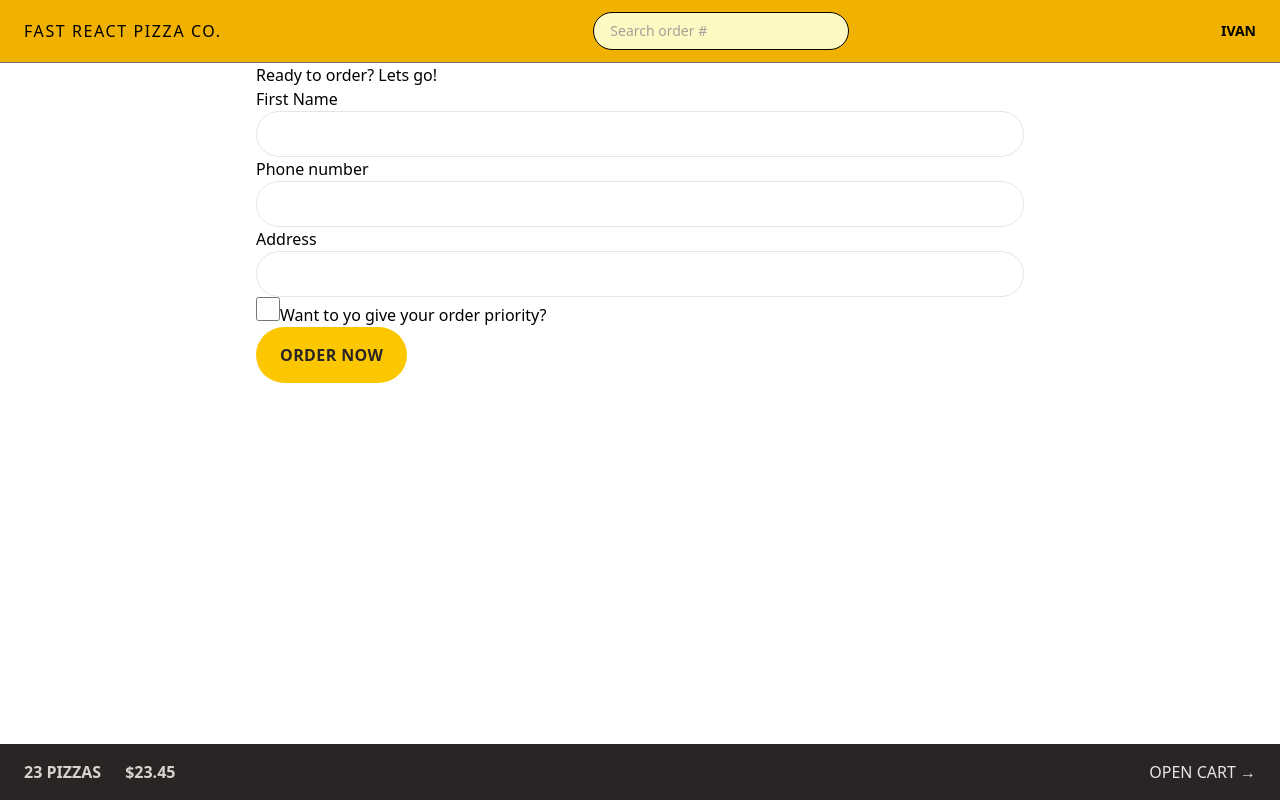
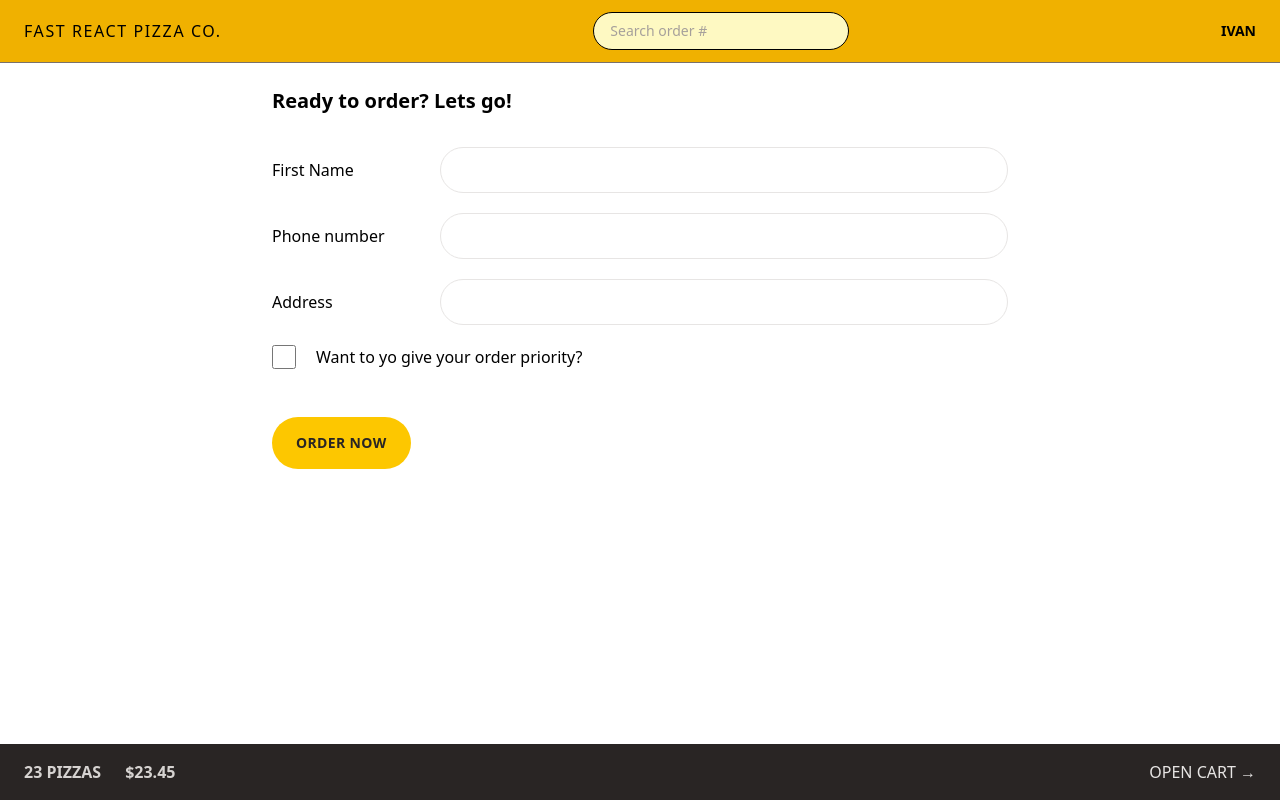
Before and after one commit to ivantxo/18_fast_react_pizza, a React (Vite) app: page /order/new in a window 1280 px wide. Built offline with nearby package versions, Linux system fonts and the light colour scheme.

Commit message:
Styling the order form

```diff
--- a/src/features/order/CreateOrder.jsx
+++ b/src/features/order/CreateOrder.jsx
@@ -41,32 +41,41 @@
   const cart = fakeCart;
 
   return (
-    <div>
-      <h2>Ready to order? Lets go!</h2>
+    <div className="px-4 py-6">
+      <h2 className="mb-8 text-xl font-semibold">Ready to order? Lets go!</h2>
 
       {/* <Form method="POST" action="/order/new"> */}
       <Form method="POST">
-        <div>
-          <label>First Name</label>
-          <input type="text" name="customer" className="input" required />
+        <div className="mb-5 flex flex-col gap-2 sm:flex-row sm:items-center">
+          <label className="sm:basis-40">First Name</label>
+          <input type="text" name="customer" className="input grow" required />
         </div>
 
-        <div>
-          <label>Phone number</label>
-          <div>
-            <input type="tel" name="phone" className="input" required />
-          </div>
-          {formErrors?.phone && <p>{formErrors.phone}</p>}
-        </div>
-
-        <div>
-          <label>Address</label>
-          <div>
-            <input type="text" name="address" required className="input" />
+        <div className="mb-5 flex flex-col gap-2 sm:flex-row sm:items-center">
+          <label className="sm:basis-40">Phone number</label>
+          <div className="grow">
+            <input type="tel" name="phone" className="input w-full" required />
+            {formErrors?.phone && (
+              <p className="mt-2 rounded-md bg-red-100 p-2 text-xs text-red-700">
+                {formErrors.phone}
+              </p>
+            )}
           </div>
         </div>
 
-        <div>
+        <div className="mb-5 flex flex-col gap-2 sm:flex-row sm:items-center">
+          <label className="sm:basis-40">Address</label>
+          <div className="grow">
+            <input
+              type="text"
+              name="address"
+              required
+              className="input w-full"
+            />
+          </div>
+        </div>
+
+        <div className="mb-12 flex items-center gap-5">
           <input
             type="checkbox"
             name="priority"
--- a/src/index.css
+++ b/src/index.css
@@ -2,7 +2,7 @@
 
 @layer components {
   .input {
-    @apply w-full rounded-full border border-stone-200 px-4 py-2 text-sm transition-all duration-300 placeholder:text-stone-400 focus:ring focus:ring-yellow-400 focus:outline-none md:px-6 md:py-3;
+    @apply rounded-full border border-stone-200 px-4 py-2 text-sm transition-all duration-300 placeholder:text-stone-400 focus:ring focus:ring-yellow-400 focus:outline-none md:px-6 md:py-3;
   }
   /* https://dev.to/afif/i-made-100-css-loaders-for-your-next-project-4eje */
   .loader {
--- a/src/ui/Button.jsx
+++ b/src/ui/Button.jsx
@@ -2,7 +2,7 @@
 
 function Button({ children, disabled, to, type }) {
   const base =
-    "inline-block rounded-full bg-yellow-400 font-semibold tracking-wide text-stone-800 uppercase transition-colors duration-300 hover:bg-yellow-300 focus:ring focus:ring-yellow-300 focus:ring-offset-2 focus:outline-none disabled:cursor-not-allowed";
+    "inline-block text-sm rounded-full bg-yellow-400 font-semibold tracking-wide text-stone-800 uppercase transition-colors duration-300 hover:bg-yellow-300 focus:ring focus:ring-yellow-300 focus:ring-offset-2 focus:outline-none disabled:cursor-not-allowed";
 
   const styles = {
     primary: base + " px-4 py-3 md:px-6 md:py-4",
```
Also changed, not shown: index.html (+2 -2 lines).
